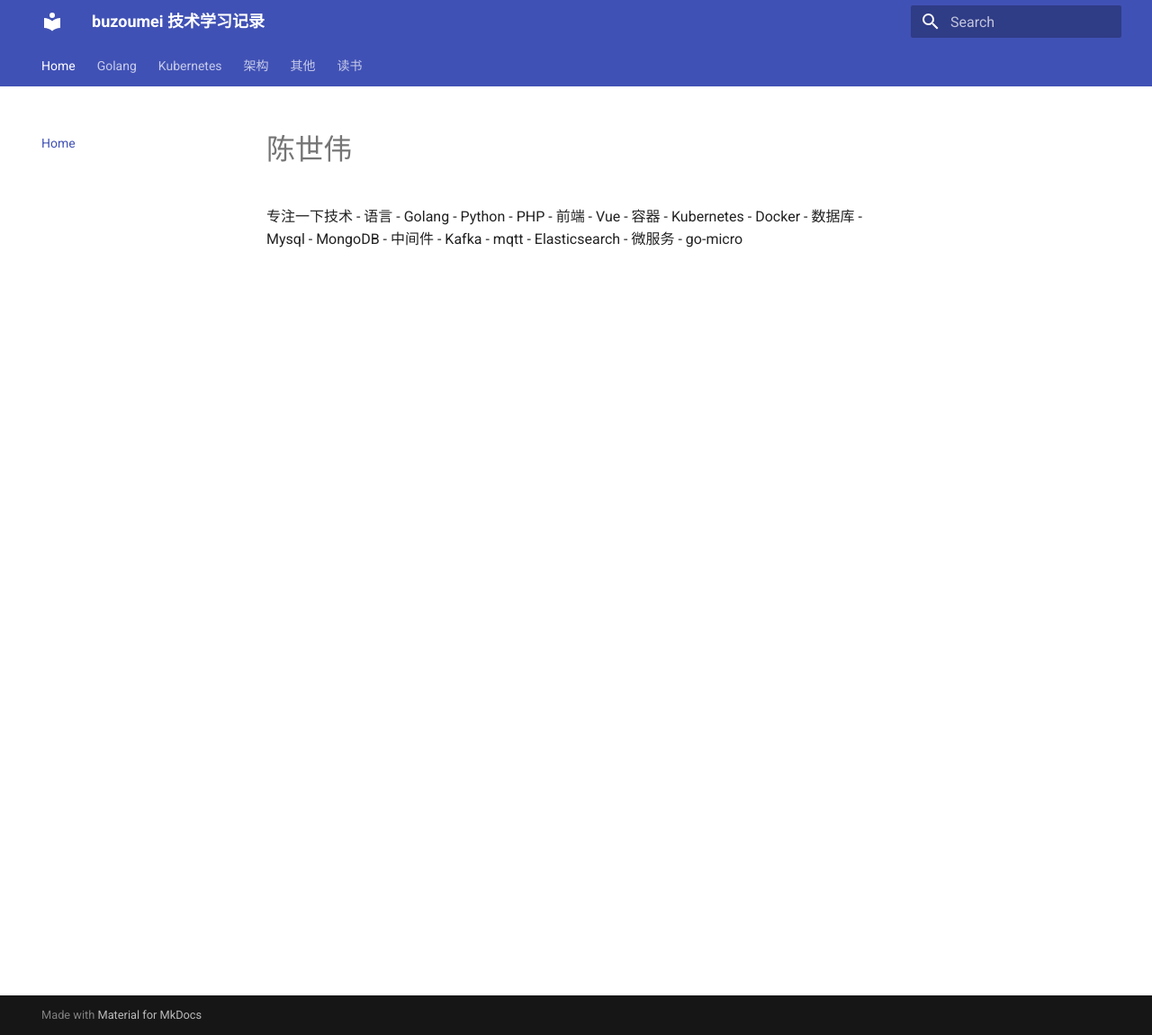
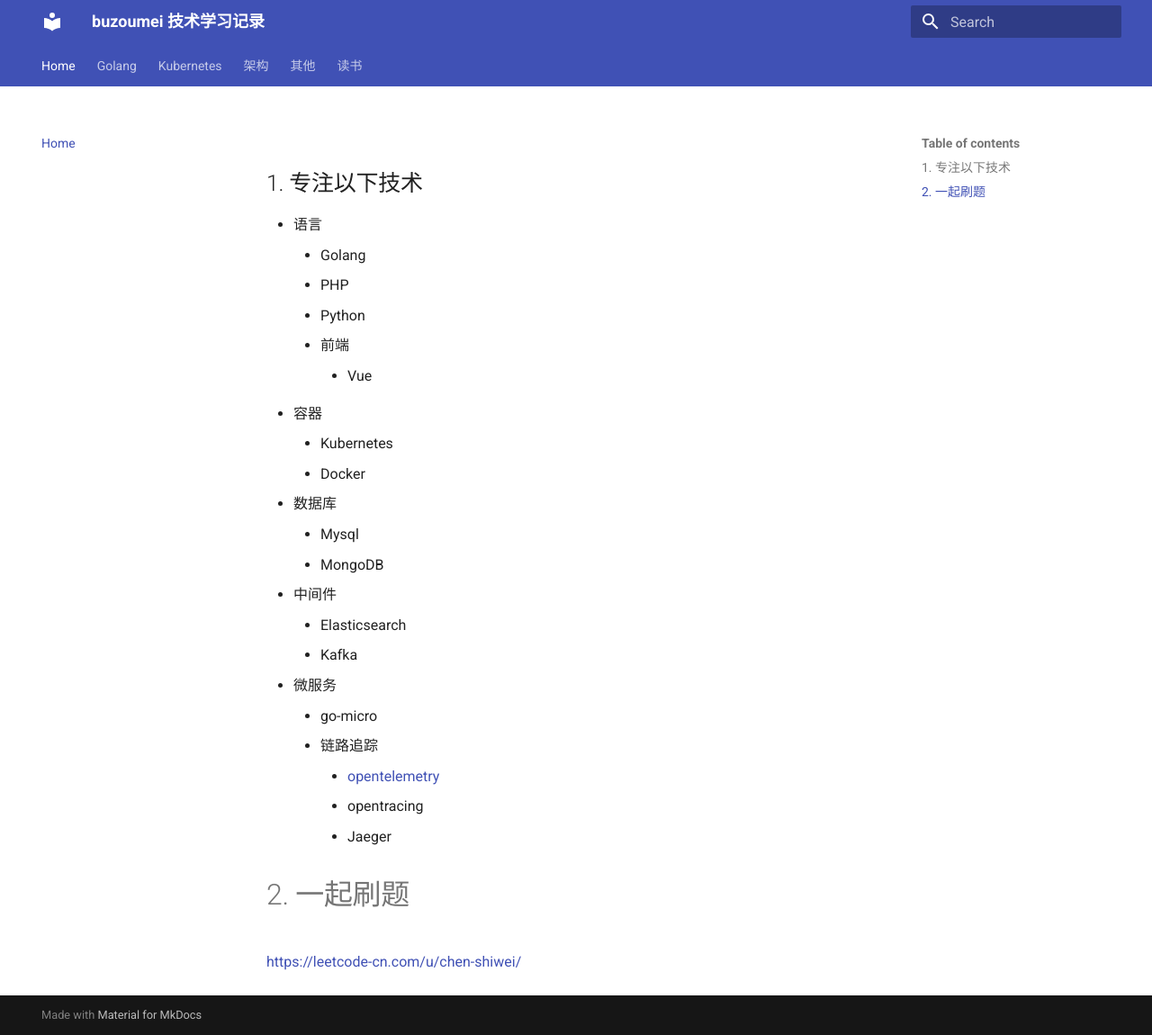
Before and after one commit to chen-shiwei/chen-shiwei.github.io, an MkDocs documentation site: the page built from docs/index.md, in a window 1280 px wide and 1150 px high. Shown: the whole window at 90% size. Built offline with MkDocs 1.6.1 and Material for MkDocs 9.7.7, drawn with Linux system fonts in a browser that asks for light colours.

Commit message:
2021年05月17日21:01:56

```diff
--- a/docs/index.md
+++ b/docs/index.md
@@ -1,9 +1,8 @@
-# 陈世伟
-专注一下技术
+## 1. 专注以下技术
 - 语言
     - Golang
+    - PHP
     - Python
-    - PHP
     - 前端
         - Vue
 - 容器
@@ -13,8 +12,14 @@
     - Mysql
     - MongoDB
 - 中间件
+    - Elasticsearch
     - Kafka
-    - mqtt
-    - Elasticsearch
 - 微服务
     - go-micro
+    - 链路追踪
+        - [opentelemetry](https://opentelemetry.io/)
+        - opentracing
+        - Jaeger
+
+# 2. 一起刷题
+[https://leetcode-cn.com/u/chen-shiwei/](https://leetcode-cn.com/u/chen-shiwei/)
```
Also changed, not shown: docs/post/CS/计算机网络/TCP解析.md (added, +61 -0 lines), docs/post/CS/计算机网络/网络分层模型.md (added, +11 -0 lines), docs/post/CS/计算机网络/TCP.assets/tcp-header.png (added), docs/post/CS/计算机网络/TCP解析.assets/三次握手.jpg (added), docs/post/CS/计算机网络/TCP解析.assets/四次挥手.png (added).
